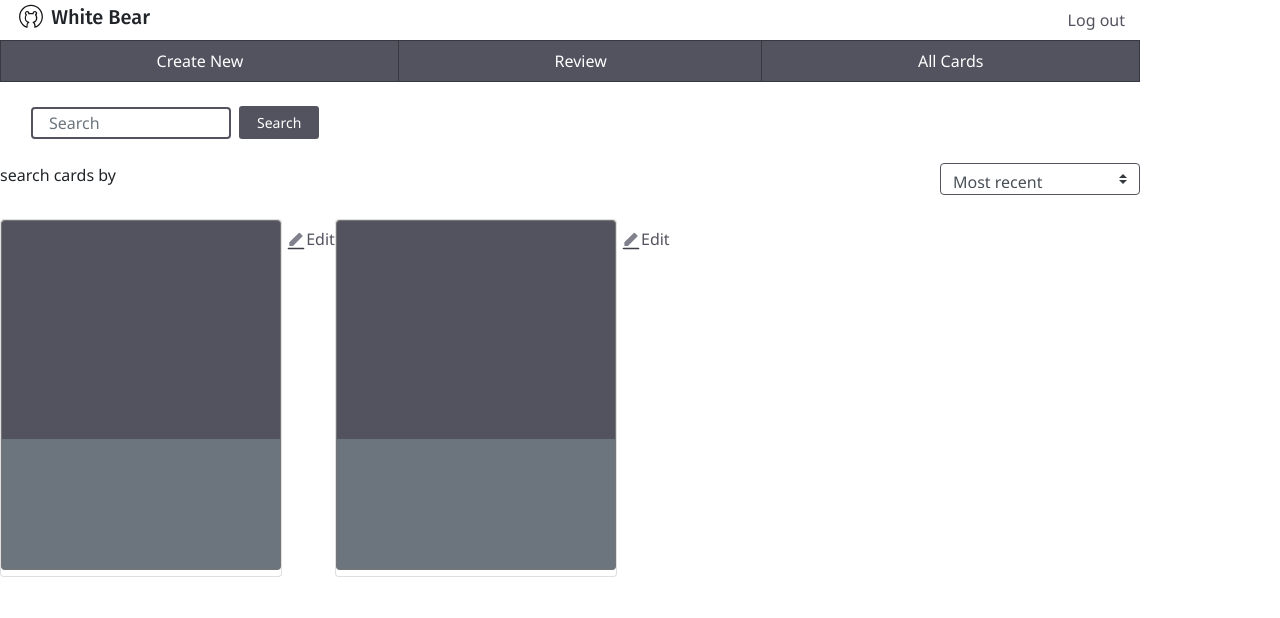
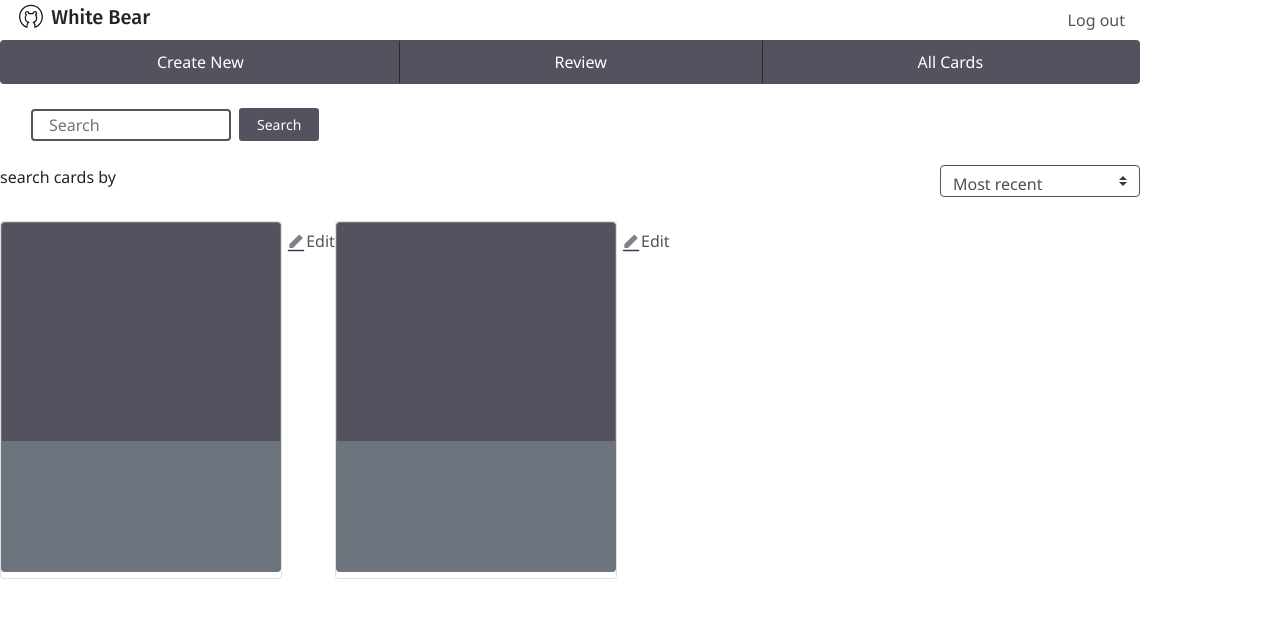
Before and after one commit to Alangsam/White-Bear, a plain HTML site: page all-cards.html in a window 1280 px wide. Drawn offline with nearby package versions, Linux system fonts and the light colour scheme.

Commit message:
condensed nav borders w css

```diff
--- a/all-cards.html
+++ b/all-cards.html
@@ -28,13 +28,13 @@
                         </button>
                     </div>
                     <div class="col-12 btn-group px-0" role="group" aria-label="navigation">
-                        <button class="btn btn-primary border border-dark rounded-0">
+                        <button class="btn btn-primary">
                             Create New
                         </button>
-                        <button class="btn btn-primary border border-dark rounded-0">
+                        <button class="btn btn-primary tab-seperator">
                             Review
                         </button>
-                        <button class="btn btn-primary border border-dark rounded-0">
+                        <button class="btn btn-primary tab-seperator">
                             All Cards
                         </button>
                     </div>
--- a/style/style.scss
+++ b/style/style.scss
@@ -37,3 +37,7 @@ textarea {
 .text-brand {
     font-family: $font-family-brand;
 }
+
+.tab-seperator {
+    border-left: 1px $gray-800 solid;
+}
```
Also changed, not shown: create-answer.html (+3 -3 lines), create-imagery.html (+3 -3 lines), edit.html (+3 -3 lines), review-answer.html (+3 -3 lines), review-emtpy.html (+3 -3 lines), review-imagery.html (+3 -3 lines), style/dist.css, 1 other file.
